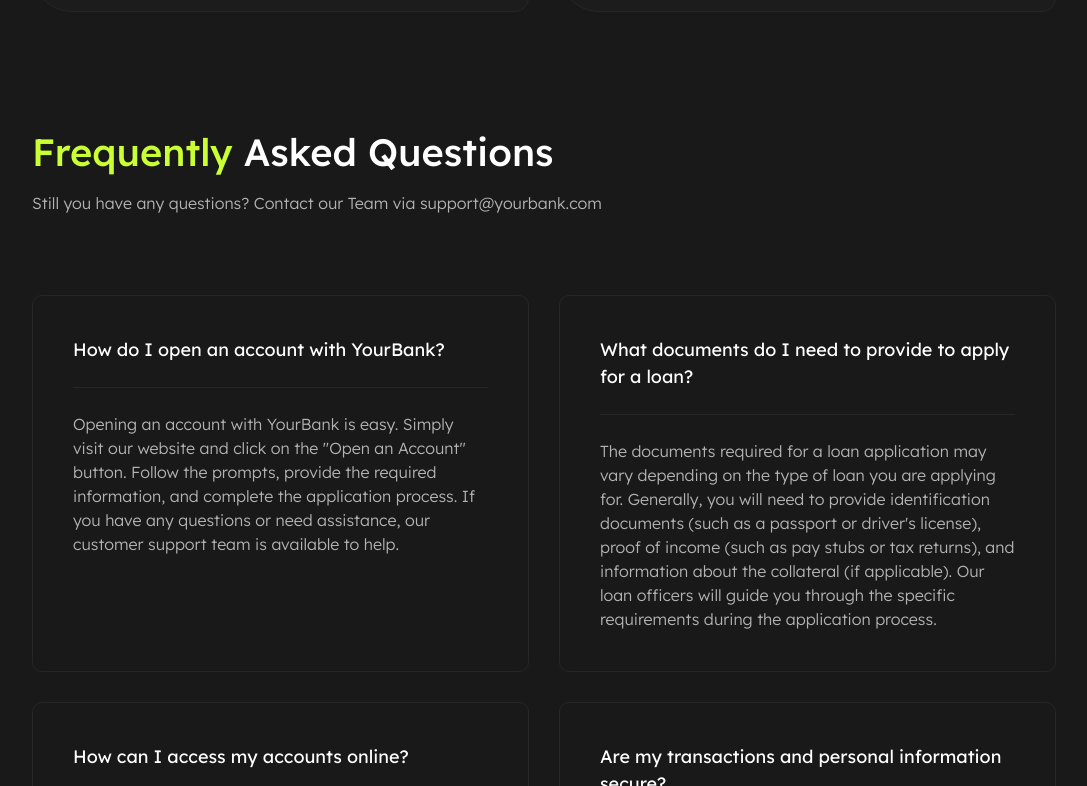
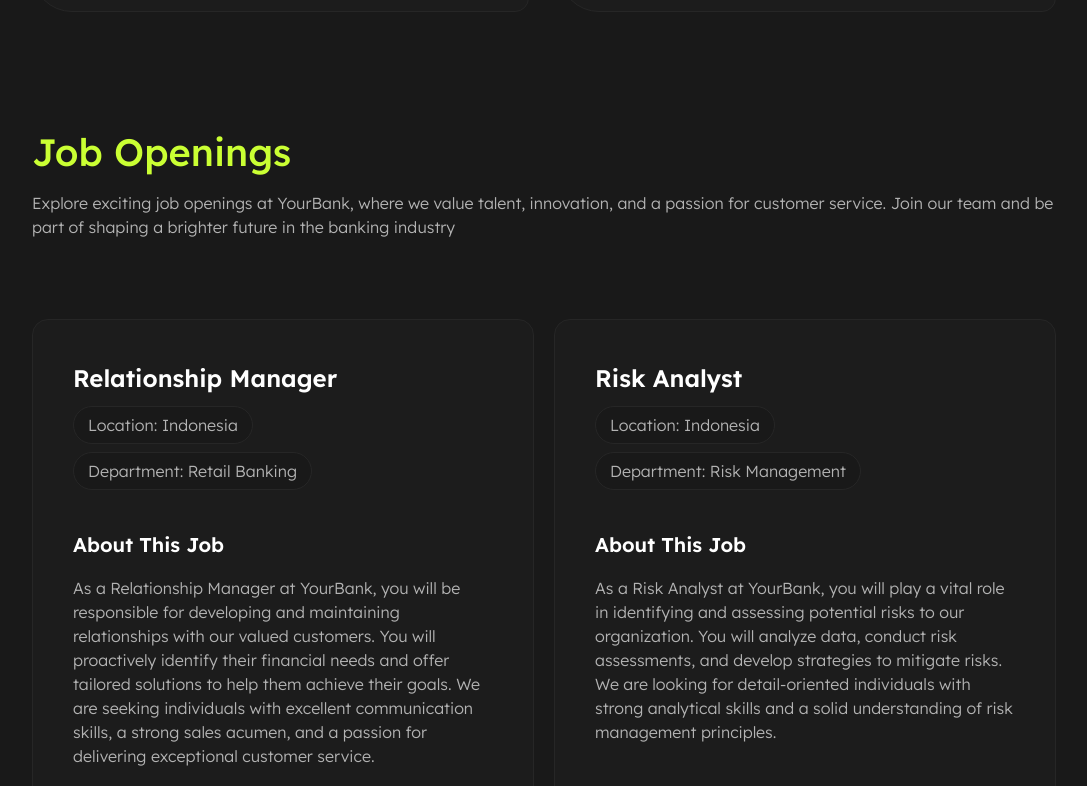
Before and after one commit to zulmy-azhary/your-bank, a Next.js app: page /careers in a window 1280 px wide. Shown: the part 2354-3140 px from the top of the page, without its empty margins (96-1183 px from the left). Built offline with nearby package versions, Linux system fonts and the light colour scheme.

Commit message:
feat: create jobs' section components

```diff
--- /dev/null
+++ b/app/careers/_components/jobs/index.tsx
@@ -0,0 +1,44 @@
+import { Section } from "@/components/ui/section";
+import { JobCard } from "./job-card";
+import { jobs } from "./data";
+
+const JobsTitle: React.FC = () => {
+  return (
+    <div className="space-y-2.5 text-center md:text-start md:basis-7/12">
+      <h2 className="text-[28px] lg:text-[38px] 2xl:text-5xl font-medium text-shades-green-60">
+        Job Openings
+      </h2>
+      <p className="text-shades-grey-70 text-sm lg:text-base 2xl:text-lg leading-normal font-light">
+        Explore exciting job openings at YourBank, where we value talent, innovation, and a passion
+        for customer service. Join our team and be part of shaping a brighter future in the banking
+        industry
+      </p>
+    </div>
+  );
+};
+
+const JobsContent: React.FC = () => {
+  return (
+    <div className="grid md:grid-cols-2 gap-5 2xl:gap-[30px]">
+      {jobs.map((job) => (
+        <JobCard
+          key={job.position}
+          position={job.position}
+          description={job.description}
+          location={job.location}
+          department={job.department}
+          requirements={job.requirements}
+        />
+      ))}
+    </div>
+  );
+};
+
+export const Jobs: React.FC = () => {
+  return (
+    <Section className="flex flex-col gap-y-[50px] md:gap-y-[60px] lg:gap-y-20">
+      <JobsTitle />
+      <JobsContent />
+    </Section>
+  );
+};
--- a/app/careers/page.tsx
+++ b/app/careers/page.tsx
@@ -4,6 +4,7 @@ import { FAQS } from "@/components/sections/faqs";
 import { Overview } from "@/components/sections/overview";
 import { OurValues } from "./_components/our-values";
 import { Benefits } from "./_components/benefits";
+import { Jobs } from "./_components/jobs";
 
 export const metadata: Metadata = {
   title: "Careers",
@@ -15,6 +16,7 @@ export default function CareersPage() {
       <Overview />
       <OurValues />
       <Benefits />
+      <Jobs />
       <FAQS />
       <CallToAction />
     </>
```
